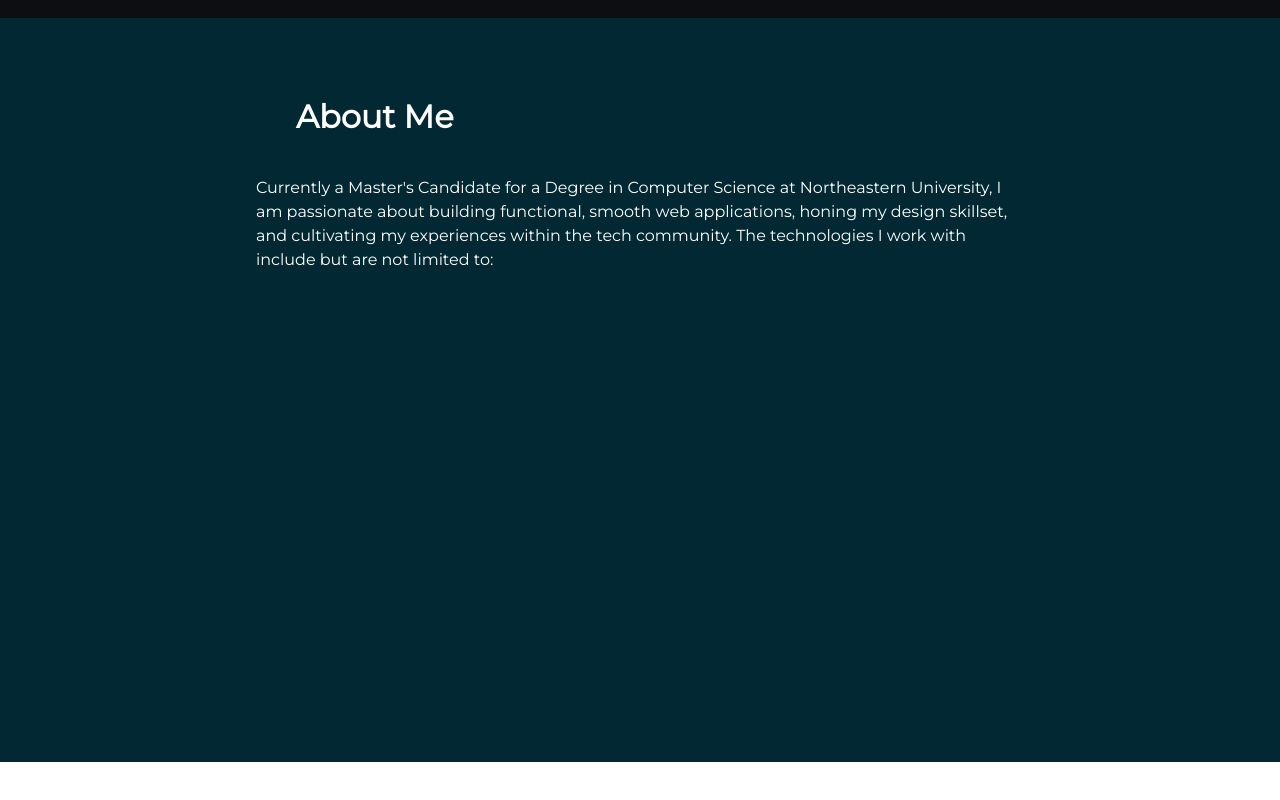
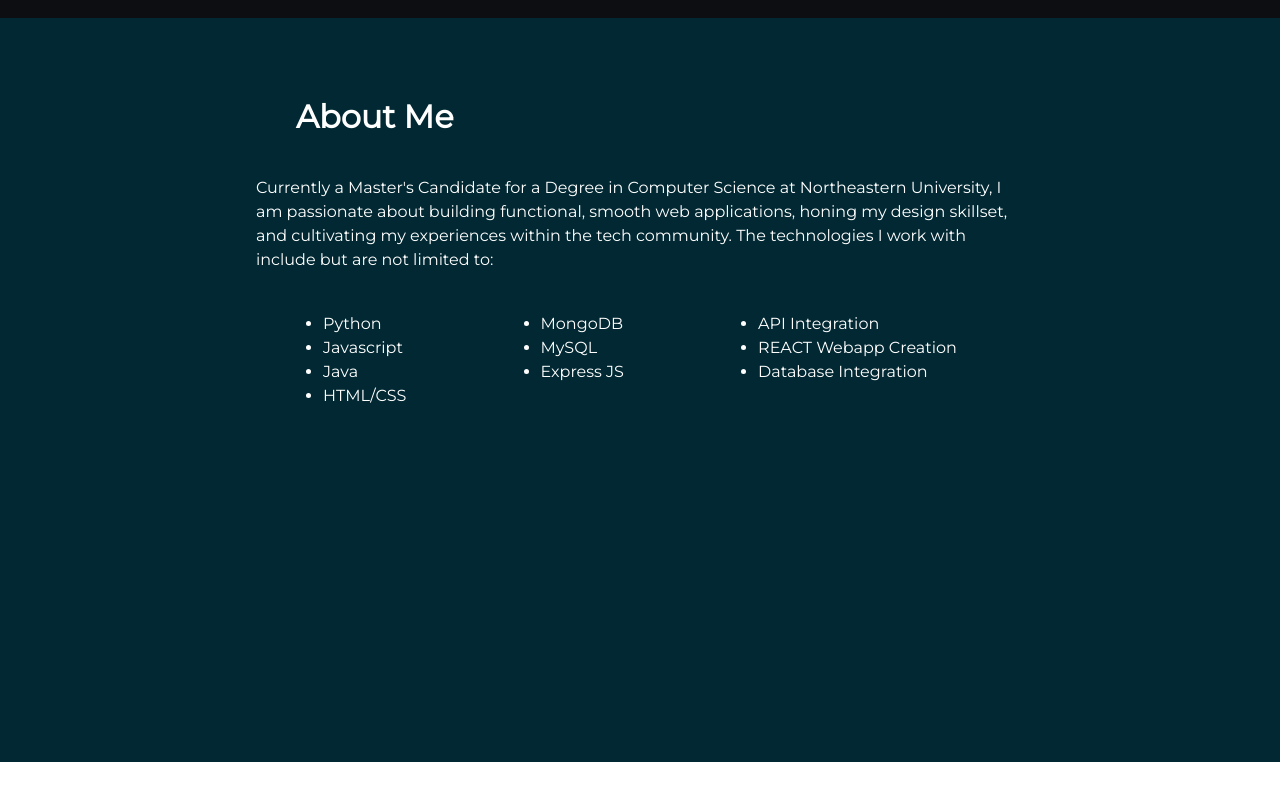
Before and after one commit to rmesa19/PortfolioSite, a React (Create React App) app: page / in a window 1280 px wide. Shown: the part 902-1702 px from the top of the page. After the commit the page ends 1678 px from the top, so only its background shows below. Built offline with nearby package versions, Linux system fonts and the light colour scheme; grey boxes are pictures that could not be loaded; a web font is replaced by a local one.

Commit message:
updated about me page

```diff
--- a/src/components/InfoSection/InfoSectionElements.js
+++ b/src/components/InfoSection/InfoSectionElements.js
@@ -21,19 +21,28 @@ export const InfoTitle =styled.h1`
 
 export const InfoBox = styled.div`
     display: flex;
+    flex-direction: column;
     margin: 0px 0px;
     width: 100%;
-    height: inherit;
-    justify-content: center;
+    height: 600px;
+    align-items: flex-start;
+    justify-content: flex-start;
 `
 
 export const SkillList = styled.ul`
     display: flex;
-    width: 100%;
-    height: inherit;
+    flex-direction: column;
+    padding:
+    width: relative;
+    height: relative;
 `
 
-
+export const SkillBox = styled.div`
+    display: flex;
+    justify-content: space-around;
+    padding-top: 40px;
+    width: 100%;
+`
 export const ListItem = styled.li`
     color: #fff;
 
--- a/src/components/InfoSection/index.js
+++ b/src/components/InfoSection/index.js
@@ -1,5 +1,5 @@
 import React from 'react'
-import { InfoBox, InfoContainer, InfoTitle, ListItem, SkillList } from './InfoSectionElements'
+import { InfoBox, InfoContainer, InfoTitle, ListItem, SkillBox, SkillList } from './InfoSectionElements'
 import { HeroPicture } from '../HeroSection/HeroElements'
 import Image from '../../images/cover_photo2.png'
 import { Skillset } from '../Information/Information'
@@ -15,11 +15,26 @@ const InfoSection = () => {
                 am passionate about building functional, smooth web applications,
                 honing my design skillset, and cultivating my experiences within the tech community.
                 The technologies I work with include but are not limited to:
+                <SkillBox>
+                <SkillList>
+                    <li>Python</li>
+                    <li>Javascript</li>
+                    <li>Java</li>
+                    <li>HTML/CSS</li>
+                </SkillList>
+                <SkillList>
+                    <li>MongoDB</li>
+                    <li>MySQL</li>
+                    <li>Express JS</li>
+                </SkillList>
+                <SkillList>
+                    <li>API Integration</li>
+                    <li>REACT Webapp Creation</li>
+                    <li>Database Integration</li>
+                </SkillList>
+                </SkillBox>
             </InfoBox>
-            <SkillList>
-                <li>Hi</li>
-            {Skillset.map((skill, i) => <ListItem key={i}>{skill}</ListItem>)}
-            </SkillList>
+
             </InfoContainer>
         </>
     )
```
